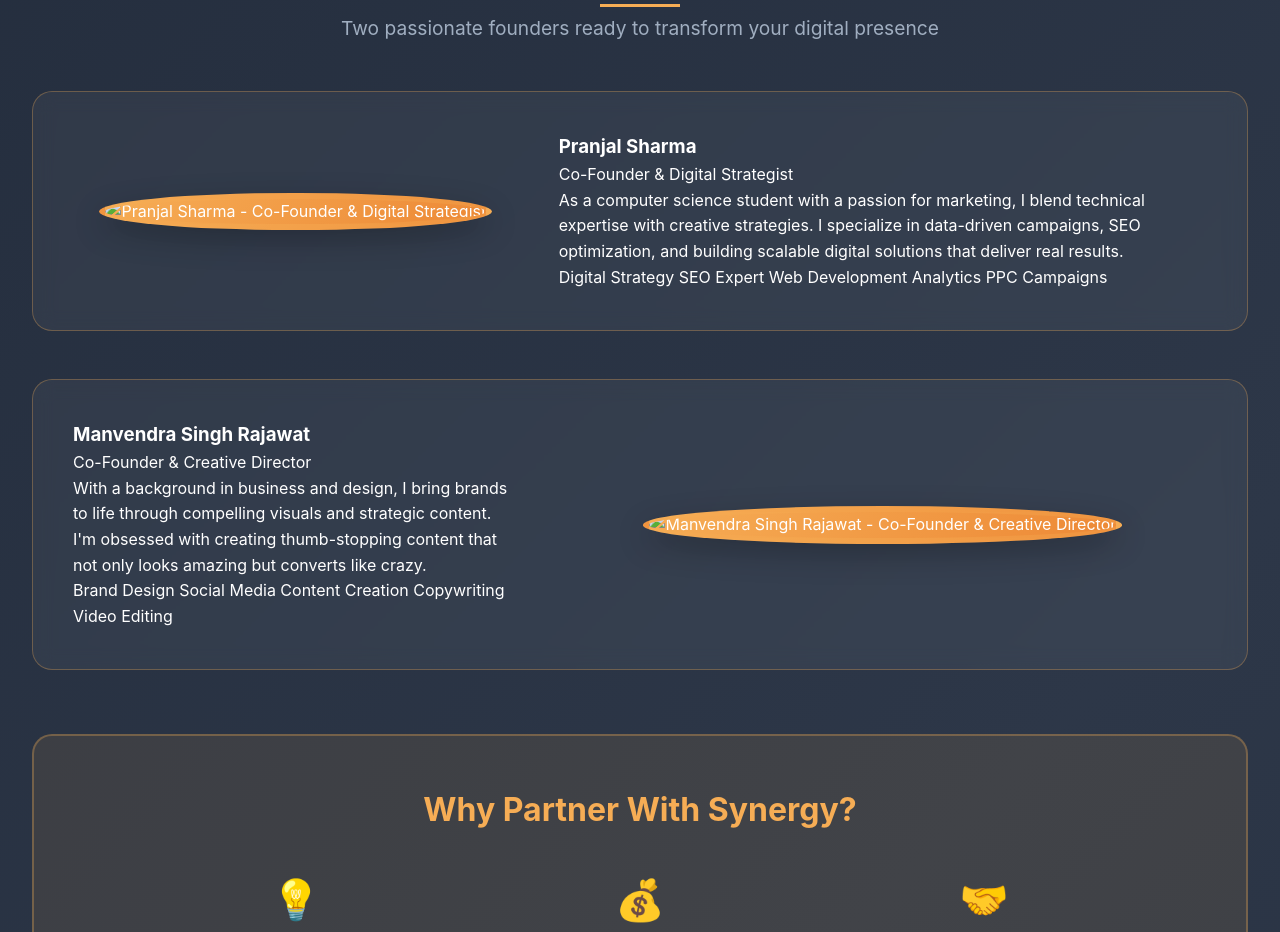
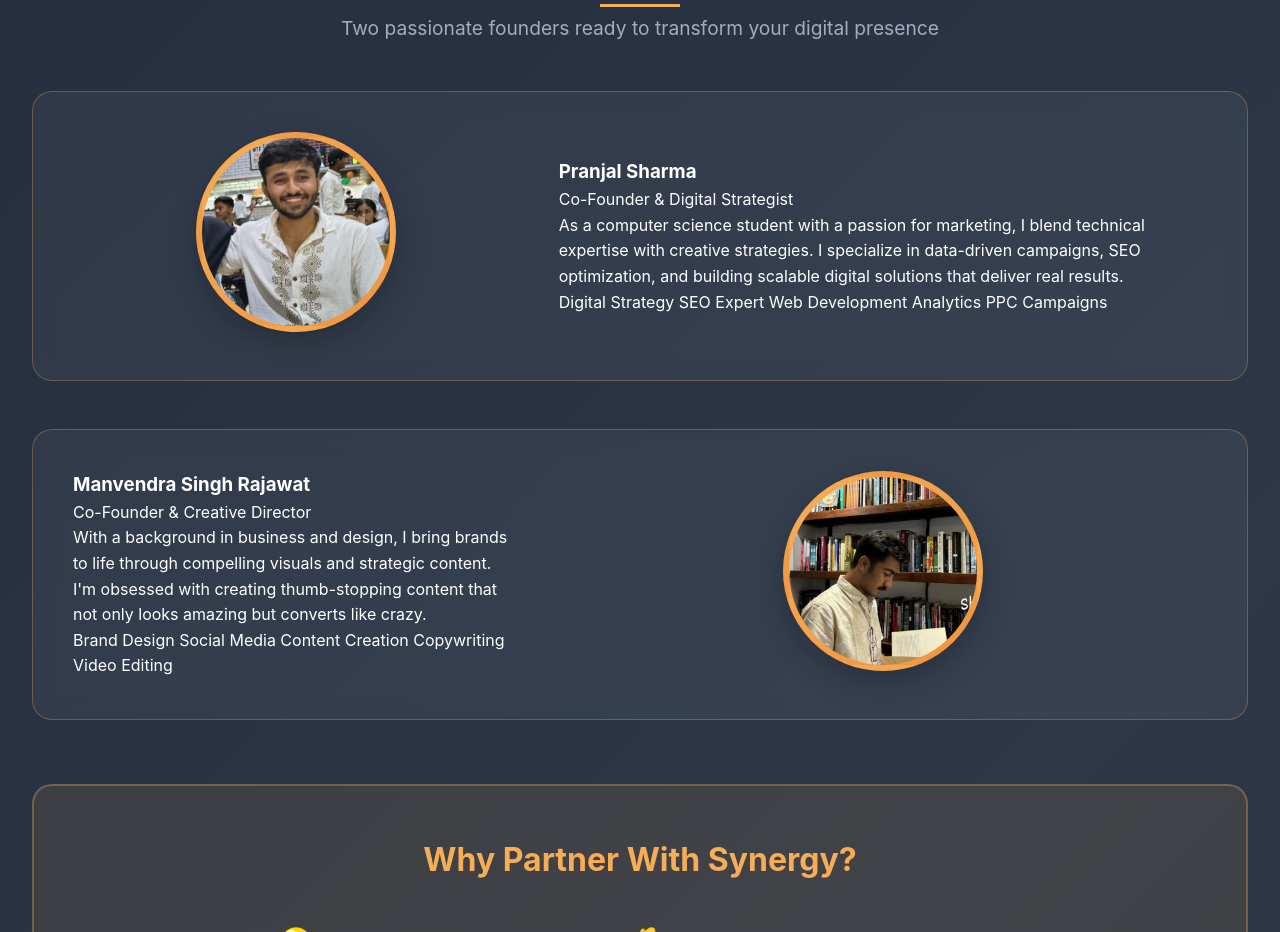
Before and after one commit to Pranjal-102/synergy-marketing-public-, a plain HTML site: page index.html in a window 1280 px wide. Shown: the part 2581-3513 px from the top of the page. Drawn offline with Linux system fonts and the light colour scheme.

Commit message:
Update index.html

```diff
--- a/index.html
+++ b/index.html
@@ -1108,7 +1108,7 @@
                     <div class="team-row fade-in">
                         <div class="team-photo">
                             <!-- Replace your-photo.jpg with your actual image path -->
-                            <img src="img/pranjal.jpg" alt="Pranjal Sharma - Co-Founder & Digital Strategist" />
+                            <img src="pranjal.jpg" alt="Pranjal Sharma - Co-Founder & Digital Strategist" />
                         </div>
                         <div class="team-content">
                             <h3 class="member-name">Pranjal Sharma</h3>
@@ -1144,7 +1144,7 @@
                         </div>
                         <div class="team-photo">
                             <!-- Replace friend-photo.jpg with the actual image path -->
-                            <img src="img/manvendra.jpg" alt="Manvendra Singh Rajawat - Co-Founder & Creative Director" />
+                            <img src="manvendra.jpg" alt="Manvendra Singh Rajawat - Co-Founder & Creative Director" />
                         </div>
                     </div>
                 </div>
```
